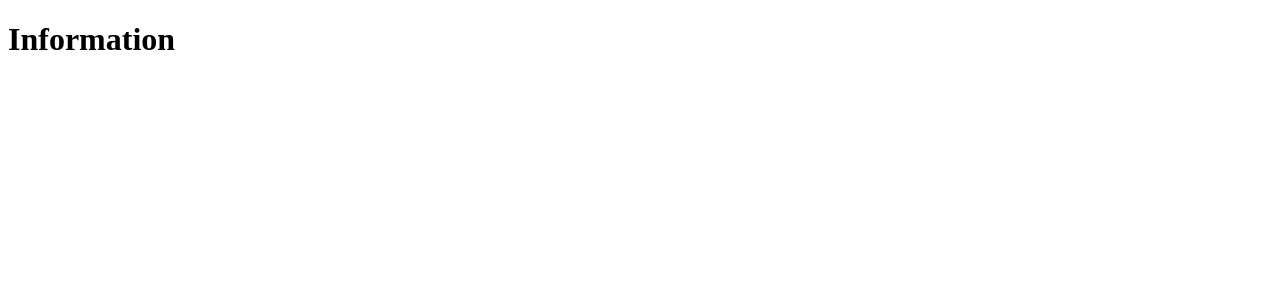
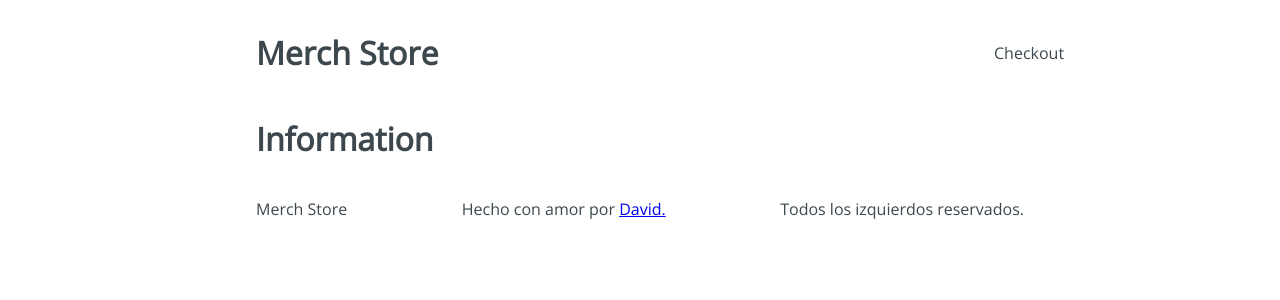
Before and after one commit to ItsDavidHdez/merch-store, a React app: page /checkout/information in a window 1280 px wide. Shown: the top 300 px of the page. Built offline with nearby package versions, Linux system fonts and the light colour scheme.

Commit message:
Layout created

```diff
--- /dev/null
+++ b/src/components/Footer.jsx
@@ -0,0 +1,16 @@
+import React from 'react';
+import '../styles/components/Footer.css';
+
+const Footer = () => {
+  return (
+    <div className="Footer">
+      <p className="Footer-title">Merch Store</p>
+      <p className="Footer-copy">
+        Hecho con amor por <a href="https://github.com/ItsDavidHdez">David.</a>
+      </p>
+      <p className="Footer-copy">Todos los izquierdos reservados.</p>
+    </div>
+  );
+};
+
+export default Footer;
--- /dev/null
+++ b/src/components/Header.jsx
@@ -0,0 +1,13 @@
+import React from 'react';
+import '../styles/components/Header.css';
+
+const Header = () => {
+  return (
+    <div className="Header">
+      <h1 className="Header-title">Merch Store</h1>
+      <div className="Header-checkout">Checkout</div>
+    </div>
+  );
+};
+
+export default Header;
--- a/src/components/Layout.jsx
+++ b/src/components/Layout.jsx
@@ -1,7 +1,16 @@
 import React from 'react';
+import Header from './Header';
+import Footer from './Footer';
+import '../styles/components/Layout.css';
 
-const Layout = () => {
-  return <div className="Main"></div>;
+const Layout = ({ children }) => {
+  return (
+    <div className="Main">
+      <Header />
+      {children}
+      <Footer />
+    </div>
+  );
 };
 
 export default Layout;
--- a/src/routes/App.jsx
+++ b/src/routes/App.jsx
@@ -6,10 +6,12 @@ import Information from '../components/Information';
 import Payment from '../components/Payment';
 import Success from '../components/Success';
 import NotFound from '../components/NotFound';
+import Layout from '../components/Layout';
 
 const App = () => {
   return (
     <BrowserRouter>
+      <Layout>
         <Switch>
           <Route exact path="/" component={Home} />
           <Route exact path="/checkout" component={Checkout} />
@@ -18,6 +20,7 @@ const App = () => {
           <Route exact path="/checkout/success" component={Success} />
           <Route component={NotFound} />
         </Switch>
+      </Layout>
     </BrowserRouter>
   );
 };
```
Lines whose indentation alone changed are shown as unchanged.
